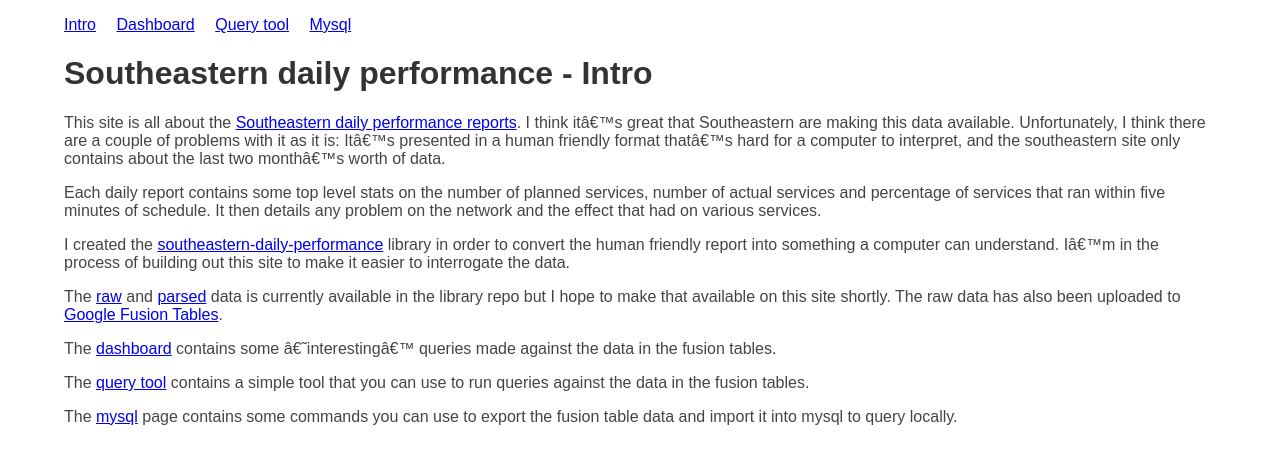
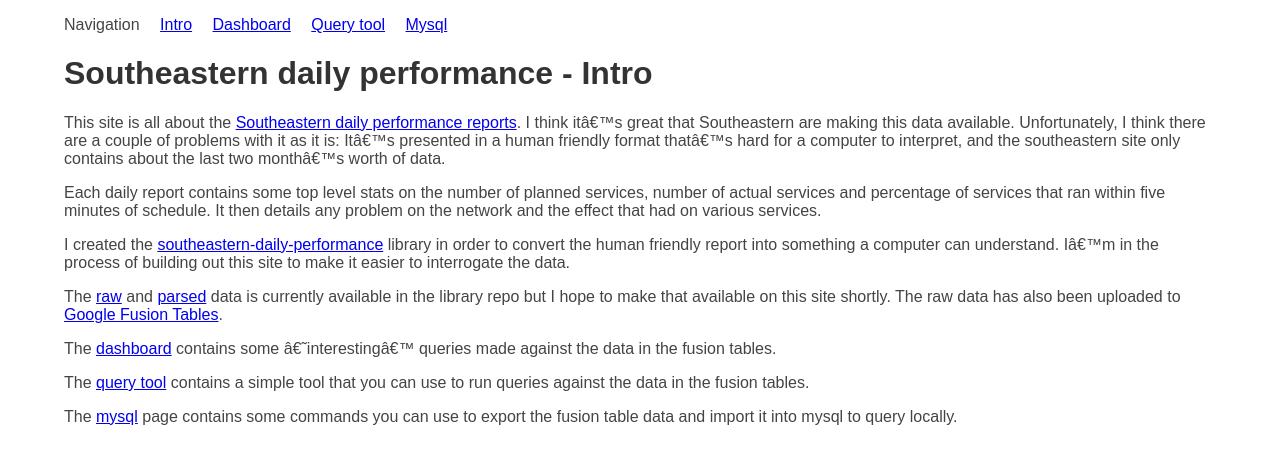
Before and after one commit to chrisroos/southeastern-daily-performance, a Jekyll site: the page built from index.markdown, in a window 1280 px wide. Shown: the top 464 px of the page. Built offline with Jekyll 4.4.1, drawn with Linux system fonts in a browser that asks for light colours; nearby versions of some CDN libraries.

Commit message:
I'm not sure this is necessary, but hey ho.

```diff
--- a/_layouts/default.html
+++ b/_layouts/default.html
@@ -9,6 +9,7 @@
   </head>
   <body>
     <ul id="navigation">
+      <li>Navigation</li>
       <li><a href="./">Intro</a></li>
       <li><a href="./dashboard.html">Dashboard</a></li>
       <li><a href="./query-tool.html">Query tool</a></li>
```
